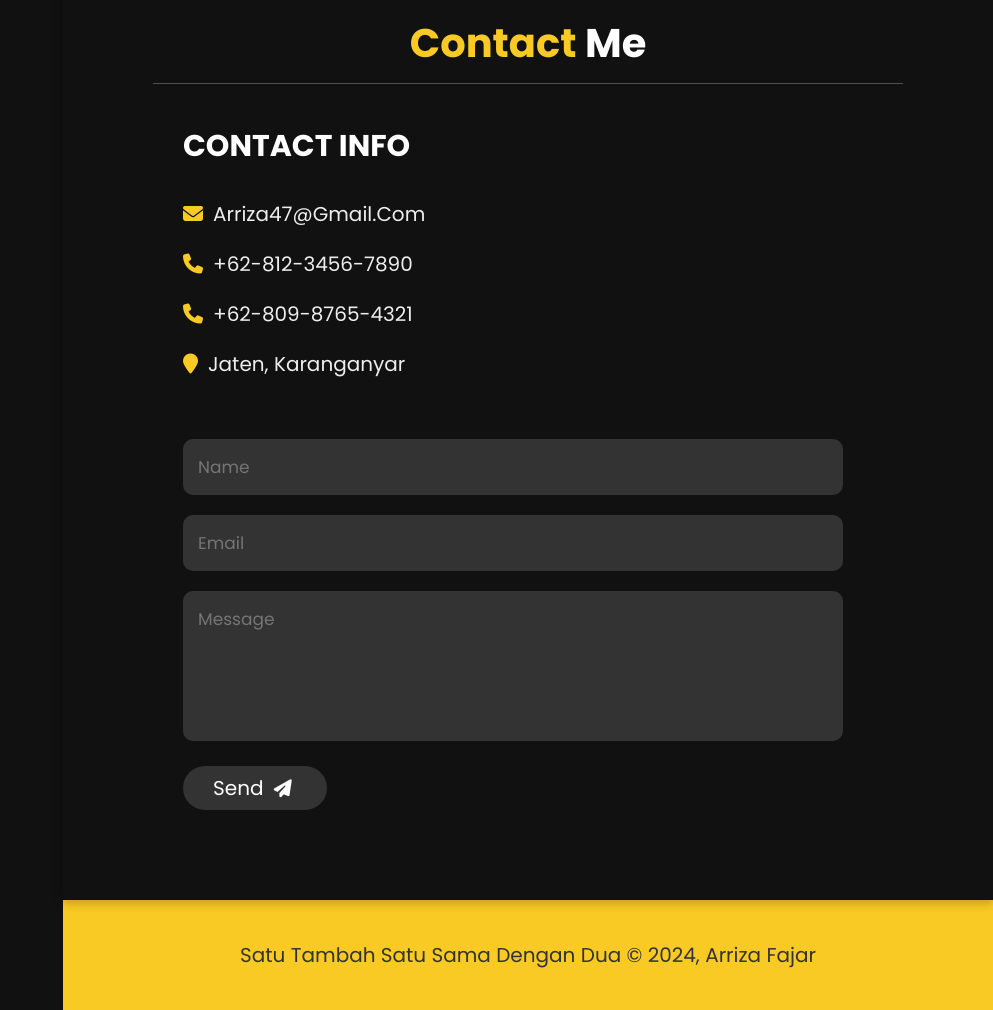
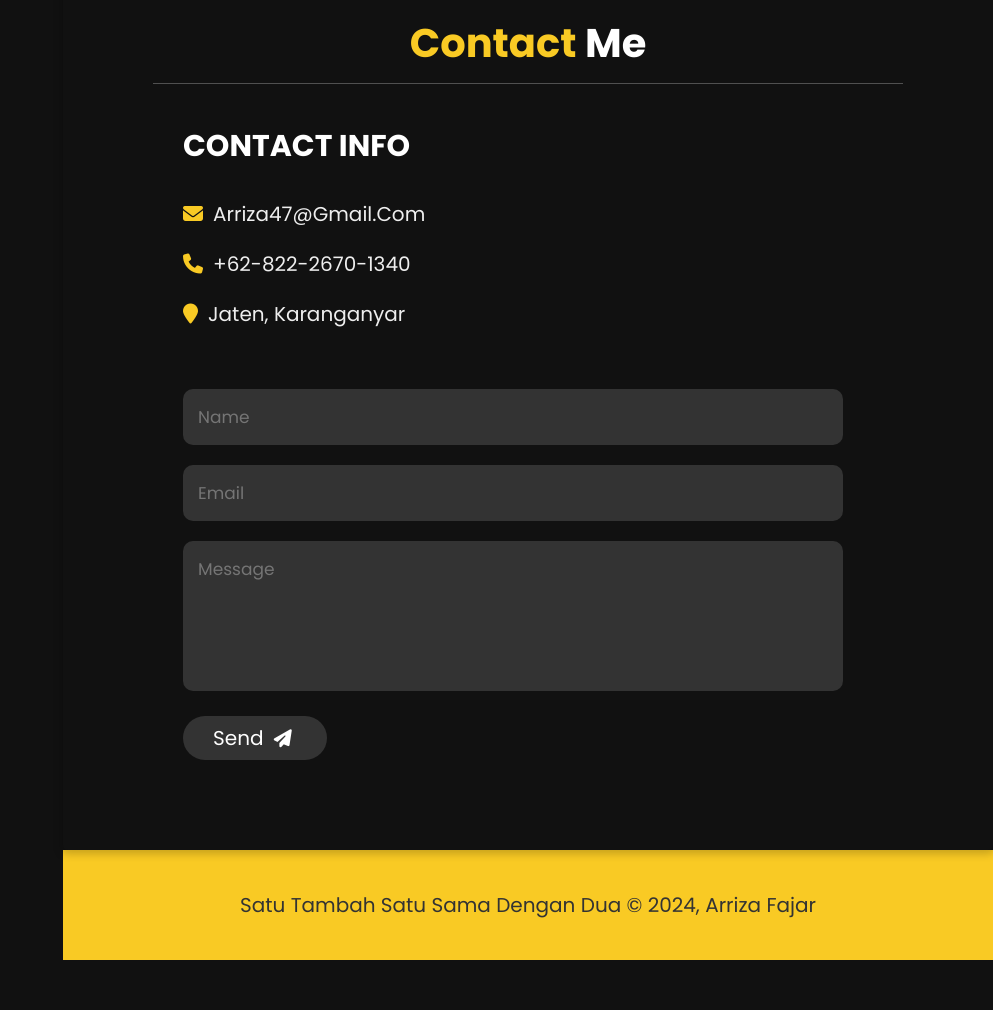
Before and after one commit to ArrCeus13/my-web, a website: page src/index.html in a window 1280 px wide. Shown: the part 3227-4237 px from the top of the page, without its empty margins (287-1280 px from the left). After the commit the page ends 4187 px from the top, so only its background shows below. Drawn offline with nearby package versions, Linux system fonts and the light colour scheme.

Commit message:
Update index.html

```diff
--- a/src/index.html
+++ b/src/index.html
@@ -117,8 +117,7 @@
                 <h3 class="title">Contact Info</h3>
                 <div class="info">
                     <h3><i class="fas fa-envelope"></i>arriza47@gmail.com</h3>
-                    <h3><i class="fas fa-phone"></i>+62-812-3456-7890</h3>
-                    <h3><i class="fas fa-phone"></i>+62-809-8765-4321</h3>
+                    <h3><i class="fas fa-phone"></i>+62-822-2670-1340</h3>
                     <h3><i class="fas fa-map-marker"></i> jaten, karanganyar</h3>
                 </div>
             </div>
```
